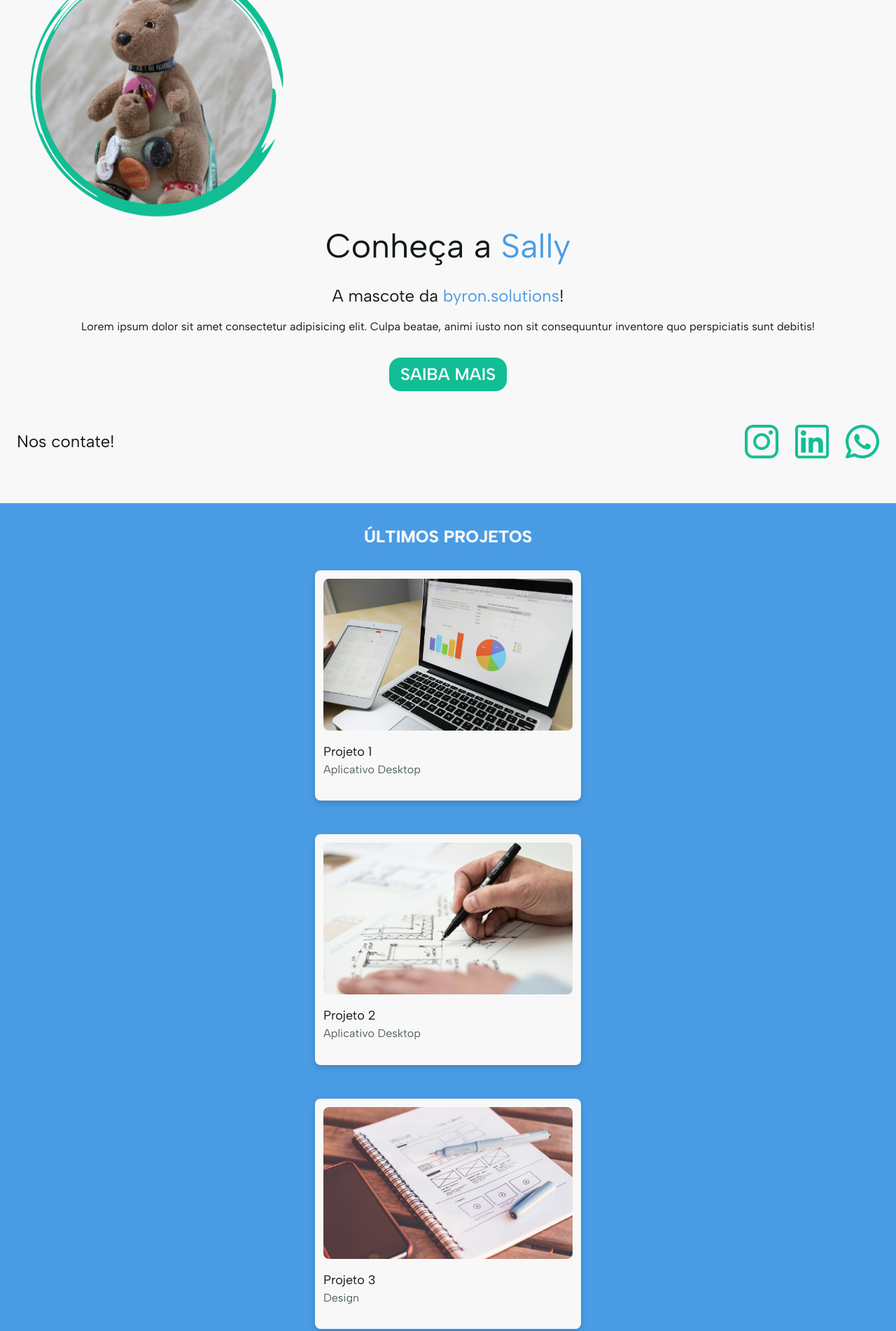
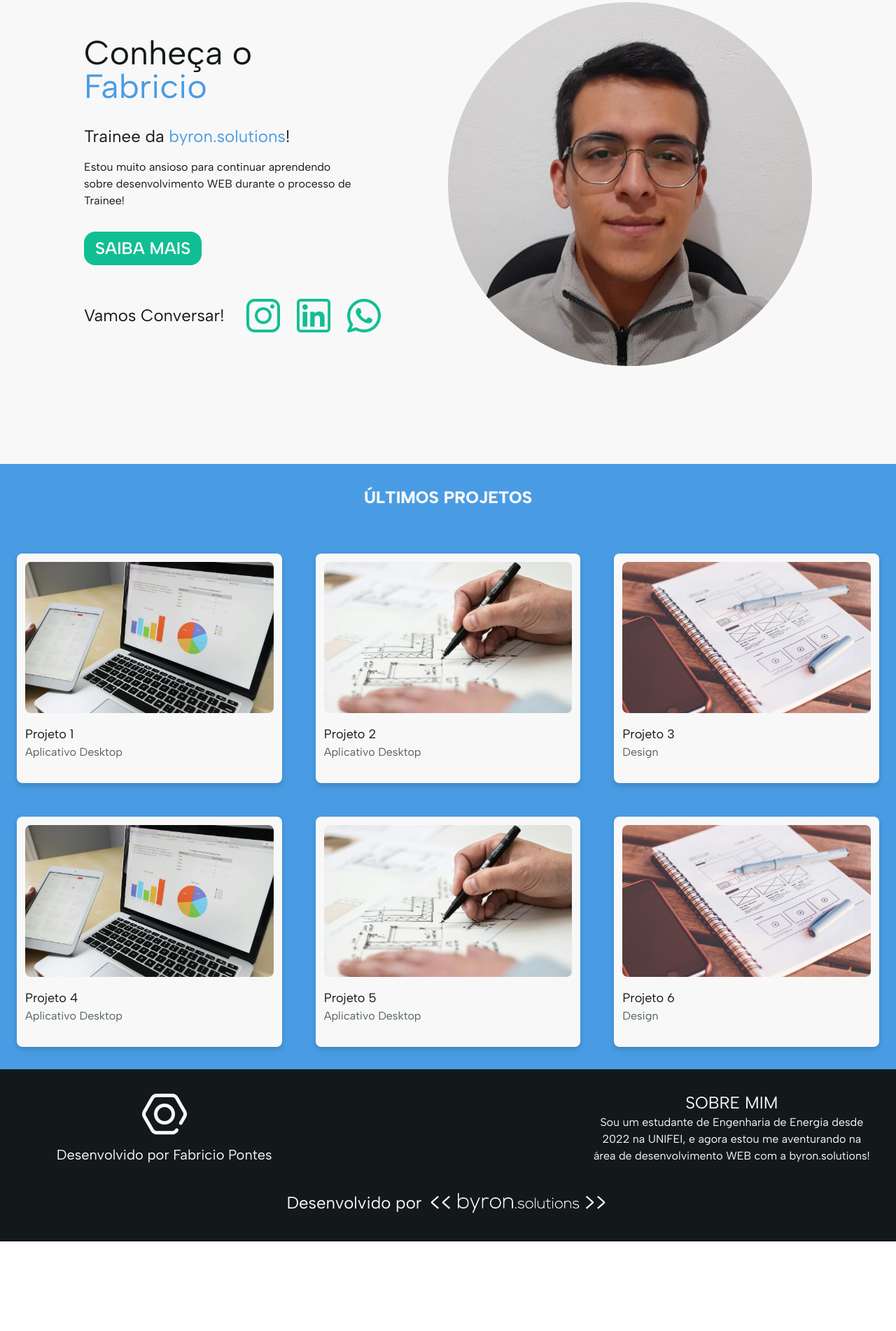
Before and after one commit to fabriciopontesf/Projeto-Tailwind, a website: page src/index.html in a window 1280 px wide. Shown: the part 257-2159 px from the top of the page at 70% size. After the commit the page ends 2031 px from the top, so only its background shows below. Drawn offline with Linux system fonts and the light colour scheme.

Commit message:
Ajustando Responsividade e Personalizando o Site

```diff
--- a/src/index.html
+++ b/src/index.html
@@ -8,26 +8,40 @@
 </head>
 <body class="font-main">
     <!--HEADER-->
-    <header class="flex flex-row justify-between items-center px-8 py-9 bg-black text-white">
+    <header class="flex flex-row justify-between items-center px-8 lg:px-30 py-9 bg-black text-white">
         <div class="flex flex-row items-center gap-4">
-            <div class="size-12"><img src="./img/icon_logo.png" alt="Logo do Site"></div>
+            <div class="size-12">
+                <img src="./img/icon_logo.png" alt="Logo do Site">
+            </div>
             <h1 class="text-4xl">Portfólio</h1>
         </div>
-        <div class="size-8"><img src="./img/icon_hamburguer.png" alt=""></div>
+        <div class="hidden lg:flex lg:flex-row items-center gap-8">
+            <a class="text-2xl hover:text-main transition duration-200" href="#">Início</a>
+            <a class="text-2xl hover:text-main transition duration-200" href="#">Projetos</a>
+            <a
+            href="#"
+            class="text-2xl font-semibold text-white bg-main px-4 py-2 rounded-2xl hover:bg-teal-600 transition duration-200"
+            >
+                Fale Conosco
+            </a>
+        </div>
+        <div class="size-8 lg:hidden">
+            <img src="./img/icon_hamburguer.png" alt="">
+        </div>
     </header>
     <!--HERO-->
-    <section class="text-black px-6 py-16 bg-white">
-        <div class="max-w-[400px] max-h-[400px]">
-            <img src="./img/sally.png" alt="Imagem da Sally, mascote de byron">
+    <section class="flex flex-col lg:flex-row-reverse min-h-screen items-center text-black px-6 lg:px-30 py-16 bg-white">
+        <div class="lg:w-1/2 max-w-[400px] max-h-[400px] lg:max-w-[700px] lg:max-h-[700px]">
+            <img src="./img/foto-fabricio-modified.png" alt="Imagem de Fabricio Pontes sorrindo com um óculos preto e uma blusa cinza">
         </div>
-        <div class="flex flex-col gap-12">
-            <div class="text-center flex flex-col items-center gap-8">
-                <div class="flex flex-col gap-8">
-                    <h2 class="text-5xl">Conheça a <span class="text-secondary"> Sally</span></h2>
+        <div class="lg:w-1/2 lg:max-w[560px] flex flex-col gap-12">
+            <div class="text-center lg:text-start flex flex-col items-center lg:items-start gap-8">
+                <div class="flex flex-col gap-8 max-w-3/4">
+                    <h2 class="text-5xl">Conheça o <span class="text-secondary"> Fabricio</span></h2>
                     <div class="flex flex-col gap-4">
-                        <h3 class="text-2xl">A mascote da <span class="text-secondary"> byron.solutions</span>!
+                        <h3 class="text-2xl">Trainee da <span class="text-secondary"> byron.solutions</span>!
                         </h3>
-                        <p class="text-base">Lorem ipsum dolor sit amet consectetur adipisicing elit. Culpa beatae, animi iusto non sit consequuntur inventore quo perspiciatis sunt debitis!
+                        <p class="text-base">Estou muito ansioso para continuar aprendendo sobre desenvolvimento WEB durante o processo de Trainee!
                         </p>
                     </div>
                 </div>
@@ -35,19 +49,19 @@
                     SAIBA MAIS
                 </button>
             </div>
-            <div class="flex flex-row justify-between items-center">
-                <p class="text-2xl">Nos contate!</p>
+            <div class="flex flex-row justify-between items-center lg:justify-start gap-8">
+                <p class="text-2xl">Vamos Conversar!</p>
                 <div class="flex flex-row gap-6">
                     <div class="size-12">
-                        <a href="https://instagram.com/fabriciopontesf"><img src="./img/icon_instagram.png" alt="Logo Instagram">
+                        <a href="https://instagram.com/fabriciopontesf" target="_blank"><img src="./img/icon_instagram.png" alt="Logo Instagram">
                         </a>
                     </div>
                     <div class="size-12">
-                        <a href="www.linkedin.com/in/fabricio-pontes-1261662a9"><img src="./img/icon_linkedin.png" alt="Logo LinkedIn">
+                        <a href="https://www.linkedin.com/in/fabricio-pontes-1261662a9?utm_source=share&utm_campaign=share_via&utm_content=profile&utm_medium=android_app" target="_blank"><img src="./img/icon_linkedin.png" alt="Logo LinkedIn">
                         </a>
                     </div>
                     <div class="size-12">
-                        <a href="https://wa.me/+5535998872650"><img src="./img/icon_whatsapp.png" alt="Logo WhatsApp">
+                        <a href="https://wa.me/+5535998872650" target="_blank"><img src="./img/icon_whatsapp.png" alt="Logo WhatsApp">
                         </a>
                     </div>
                 </div>
@@ -55,9 +69,9 @@
         </div>
     </section>
     <!-- ULTIMOS PROJETOS -->
-     <section class="bg-secondary px-6 py-8 text-black flex flex-col items-center gap-8">
+     <section class="bg-secondary px-6 py-8 text-black flex flex-col items-center gap-8 lg:gap-16">
         <h2 class="text-white font-extrabold text-2xl">ÚLTIMOS PROJETOS</h2>
-        <div class="grid grid-flow-row grid-cols-1 gap-12">
+        <div class="grid grid-flow-row grid-cols-1 md:grid-cols-2 lg:grid-cols-3 gap-12">
             <div class="flex flex-col bg-white max-w-[380px] rounded-lg p-3 gap-4 drop-shadow-lg">
                 <div class="h-3/4 rounded-lg overflow-hidden">
                     <img src="./img/Card1.webp" alt="">
@@ -115,20 +129,20 @@
         </div>
      </section>
      <!-- FOOTER -->
-     <footer class="bg-black text-white flex flex-col p-8 gap-16">
-        <div class="flex flex-col items-center gap-16">
-            <div class="flex flex-col items-center gap-3">
+     <footer class="bg-black text-white flex flex-col lg:items-center p-8 gap-16 lg:gap-8">
+        <div class="flex flex-col lg:flex-row items-center justify-between gap-16">
+            <div class="flex flex-col items-center gap-3 lg:w-1/3">
                 <div class="size-16">
                     <img src="./img/icon_logo.png" alt="Logo do site">
                 </div>
                 <p class="text-xl">Desenvolvido por Fabricio Pontes</p>
             </div>
-            <div class="text-center gap-2">
+            <div class="text-center gap-2 lg:w-1/3">
                 <h3 class="text-2xl">SOBRE MIM</h3>
-                <p class="text-base">Lorem ipsum, dolor sit amet consectetur adipisicing elit. Sunt est dicta delectus? Incidunt?</p>
+                <p class="text-base">Sou um estudante de Engenharia de Energia desde 2022 na UNIFEI, e agora estou me aventurando na área de desenvolvimento WEB com a byron.solutions!</p>
             </div>
         </div>
-        <div class="flex flex-col items-center">
+        <div class="flex flex-col lg:flex-row lg:justify-center lg:gap-2 items-center">
             <p class="text-2xl">Desenvolvido por</p>
             <div class="max-w-[260px]">
                 <img src="./img/logo_byron.png" alt="Logo da byron.solutions">
```
Also changed, not shown: src/img/foto-fabricio-modified.png (added), src/img/foto-fabricio.jpg (added), src/output.css.
